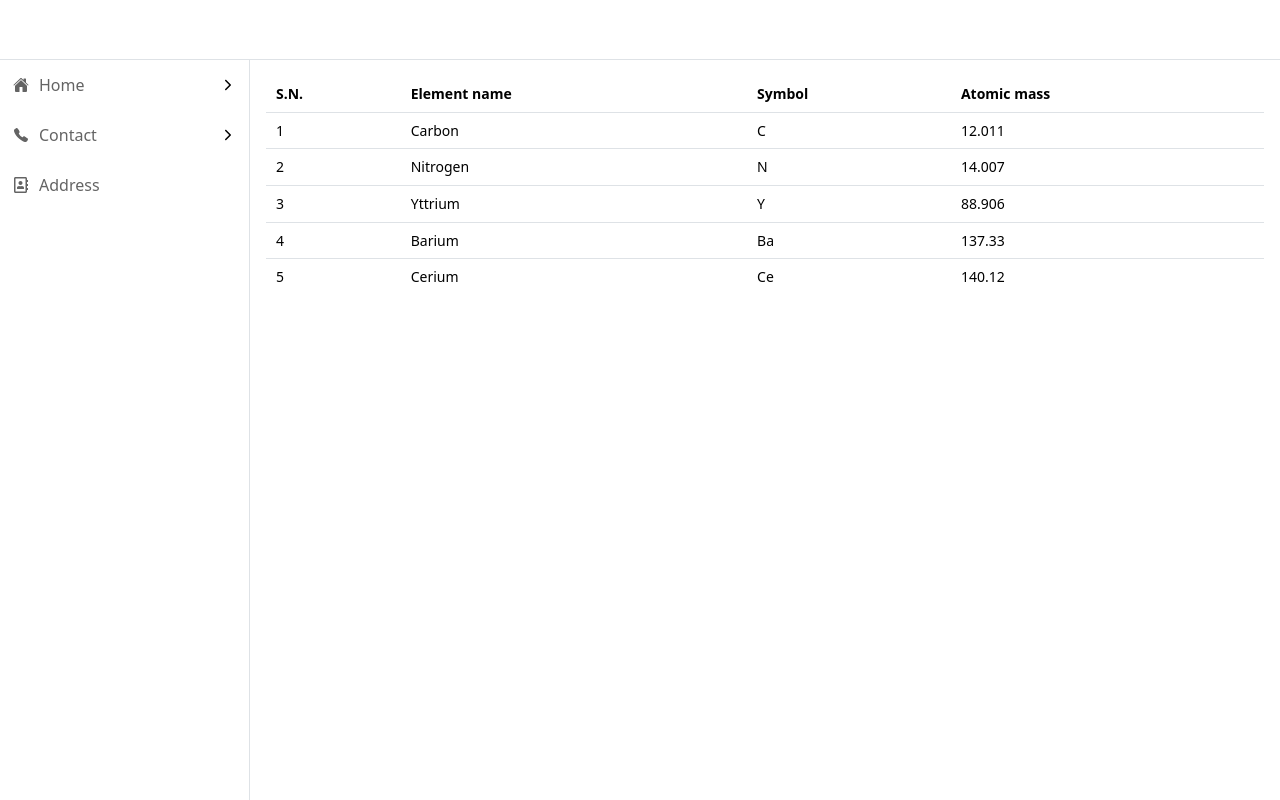
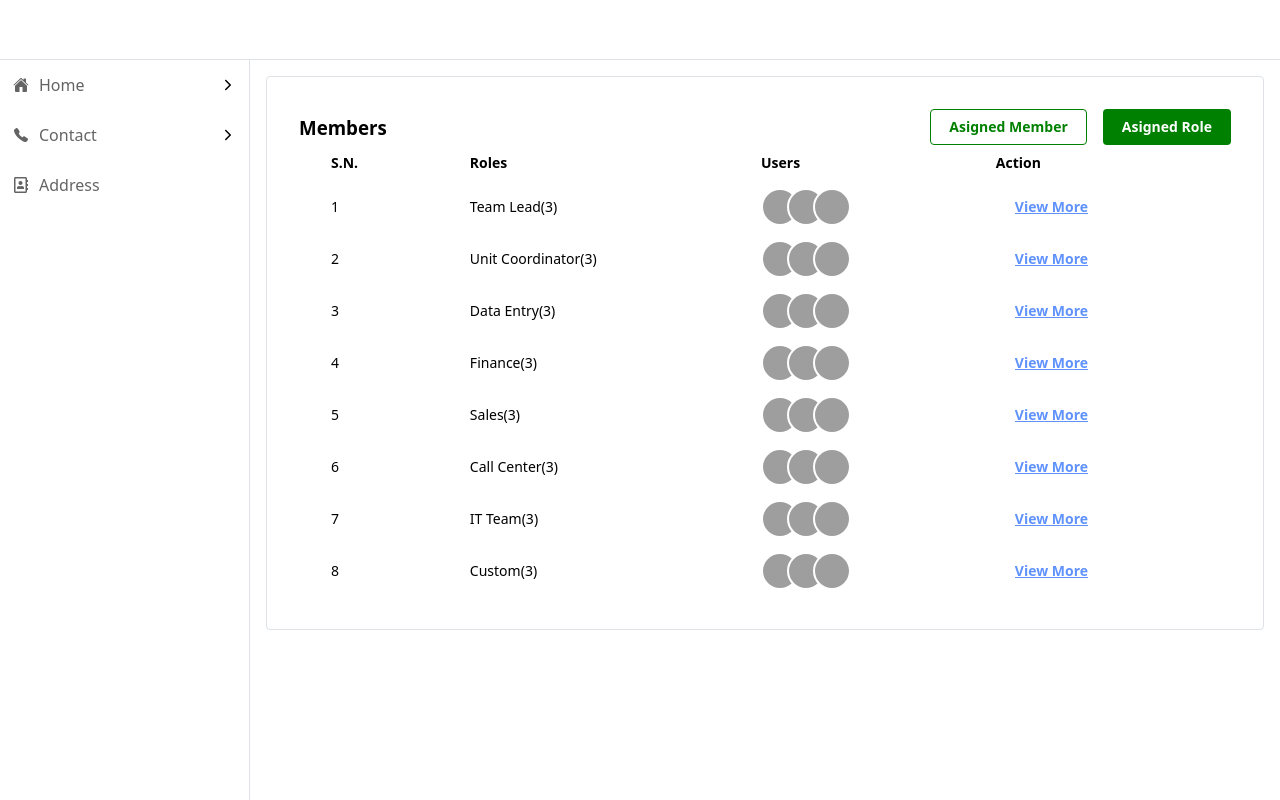
Before and after one commit to aayushhh44/HealthCamp, a React (Vite) app: page /dashboard/role in a window 1280 px wide. Built offline with nearby package versions, Linux system fonts and the light colour scheme; grey boxes are pictures that could not be loaded.

Commit message:
Add: RoleManagement section

```diff
--- a/src/config/theme.ts
+++ /dev/null
@@ -1,6 +0,0 @@
-const themeSetting = {
-    primaryColor: "#6092FE",
-    secondColor: "#FFFFFF",
-    accentColor: "#4CAF50"
-}
-export default themeSetting;
--- a/src/main.tsx
+++ b/src/main.tsx
@@ -4,11 +4,14 @@ import App from "./App.tsx";
 import "./index.css";
 import { BrowserRouter } from "react-router-dom";
 import { MantineProvider } from "@mantine/core";
-import theme from "./theme";
+import theme from "./theme/index.ts";
 
 ReactDOM.createRoot(document.getElementById("root")!).render(
   <React.StrictMode>
-    <MantineProvider theme={theme}>
+    <MantineProvider
+      // @ts-ignore
+      theme={theme}
+    >
       <BrowserRouter>
         <App />
       </BrowserRouter>
--- a/src/pages/dashboard/RoleManagement/RoleManagement.tsx
+++ b/src/pages/dashboard/RoleManagement/RoleManagement.tsx
@@ -1,38 +1,222 @@
-import { Box, Table } from "@mantine/core";
+import { Box, Button, Group, Paper, Table, useMantineTheme } from "@mantine/core";
+import { Avatar, Tooltip } from "@mantine/core";
+import theme from "../../../theme";
 
 const elements = [
-    { sn: 1, mass: 12.011, symbol: 'C', name: 'Carbon' },
-    { sn: 2, mass: 14.007, symbol: 'N', name: 'Nitrogen' },
-    { sn: 3, mass: 88.906, symbol: 'Y', name: 'Yttrium' },
-    { sn: 4, mass: 137.33, symbol: 'Ba', name: 'Barium' },
-    { sn: 5, mass: 140.12, symbol: 'Ce', name: 'Cerium' },
+    {
+        sn: 1,
+        Roles: "Team Lead",
+        user: [
+            {
+            id: 1,
+            name: "Aayush",
+            img: "..."
+        },
+
+        {
+            id: 2,
+            name: "Rahul",
+            img: "..."
+        }, {
+            id: 3,
+            name: "Sita",
+            img: "https://wallpapers.com/images/hd/portrait-of-woman-with-random-people-5wu04gyr7p6p0i5c.jpg"
+        }
+        ]
+    },{
+        sn: 2,
+        Roles: "Unit Coordinator",
+        user: [
+            {
+            id: 1,
+            name: "Aayush",
+            img: "..."
+        },
+
+        {
+            id: 2,
+            name: "Rahul",
+            img: "..."
+        }, {
+            id: 3,
+            name: "Sita",
+            img: "https://wallpapers.com/images/hd/portrait-of-woman-with-random-people-5wu04gyr7p6p0i5c.jpg"
+        }
+        ]
+    },{
+        sn: 3,
+        Roles: "Data Entry",
+        user: [
+            {
+            id: 1,
+            name: "Aayush",
+            img: "..."
+        },
+
+        {
+            id: 2,
+            name: "Rahul",
+            img: "..."
+        }, {
+            id: 3,
+            name: "Sita",
+            img: "https://wallpapers.com/images/hd/portrait-of-woman-with-random-people-5wu04gyr7p6p0i5c.jpg"
+        }
+        ]
+    },{
+        sn: 4,
+        Roles: "Finance",
+        user: [
+            {
+            id: 1,
+            name: "Aayush",
+            img: "..."
+        },
+
+        {
+            id: 2,
+            name: "Rahul",
+            img: "..."
+        }, {
+            id: 3,
+            name: "Sita",
+            img: "https://wallpapers.com/images/hd/portrait-of-woman-with-random-people-5wu04gyr7p6p0i5c.jpg"
+        }
+        ]
+    },{
+        sn: 5,
+        Roles: "Sales",
+        user: [
+            {
+            id: 1,
+            name: "Aayush",
+            img: "..."
+        },
+
+        {
+            id: 2,
+            name: "Rahul",
+            img: "..."
+        }, {
+            id: 3,
+            name: "Sita",
+            img: "https://wallpapers.com/images/hd/portrait-of-woman-with-random-people-5wu04gyr7p6p0i5c.jpg"
+        }
+        ]
+    }
+    ,{
+        sn: 6,
+        Roles: "Call Center",
+        user: [
+            {
+            id: 1,
+            name: "Aayush",
+            img: "..."
+        },
+
+        {
+            id: 2,
+            name: "Rahul",
+            img: "..."
+        }, {
+            id: 3,
+            name: "Sita",
+            img: "https://wallpapers.com/images/hd/portrait-of-woman-with-random-people-5wu04gyr7p6p0i5c.jpg"
+        }
+        ]
+    }
+    ,{
+        sn: 7,
+        Roles: "IT Team",
+        user: [
+            {
+            id: 1,
+            name: "Aayush",
+            img: "..."
+        },
+
+        {
+            id: 2,
+            name: "Rahul",
+            img: "..."
+        }, {
+            id: 3,
+            name: "Sita",
+            img: "https://wallpapers.com/images/hd/portrait-of-woman-with-random-people-5wu04gyr7p6p0i5c.jpg"
+        }
+        ]
+    }
+    ,{
+        sn: 8,
+        Roles: "Custom",
+        user: [
+            {
+            id: 1,
+            name: "Aayush",
+            img: "..."
+        },
+
+        {
+            id: 2,
+            name: "Rahul",
+            img: "..."
+        }, {
+            id: 3,
+            name: "Sita",
+            img: "https://wallpapers.com/images/hd/portrait-of-woman-with-random-people-5wu04gyr7p6p0i5c.jpg"
+        }
+        ]
+    }
 ];
 
 const RoleManagement = () => {
+
     const rows = elements.map((element) => (
-        <Table.Tr key={element.name}>
+        <Table.Tr key={element.sn}>
             <Table.Td>{element.sn}</Table.Td>
-          <Table.Td>{element.name}</Table.Td>
-          <Table.Td>{element.symbol}</Table.Td>
-          <Table.Td>{element.mass}</Table.Td>
+            <Table.Td>{`${element.Roles}(${element.user.length})`}</Table.Td>
+            <Table.Td>
+                <Tooltip.Group openDelay={300} closeDelay={100}>
+                    <Avatar.Group spacing="sm">
+                        {element.user.map((item) => {
+                            return (
+                                <Tooltip label={item.name} withArrow>
+                                    <Avatar src={item.img} radius="xl" />
+                                </Tooltip>
+                            )
+                        })}
+                    </Avatar.Group>
+                </Tooltip.Group>
+            </Table.Td>
+            <Table.Td><Button variant="transparent"><u>View More</u></Button></Table.Td>
         </Table.Tr>
     ));
 
 
     return (
-    <Box>
-    <Table>
+
+        <Paper withBorder p="xl">
+        {/* <Box my="xl" p="lg"> */}
+            <Group justify="space-between">
+                <h3>Members</h3>
+                <Group>
+                    <Button variant="outline" color="green-color.0">Asigned Member</Button>
+                    <Button color="green-color.0">Asigned Role</Button>
+                </Group>
+            </Group>
+            <Table horizontalSpacing="xl" withRowBorders={false}>
                 <Table.Thead>
                     <Table.Tr>
                         <Table.Th>S.N.</Table.Th>
-          <Table.Th>Element name</Table.Th>
-          <Table.Th>Symbol</Table.Th>
-          <Table.Th>Atomic mass</Table.Th>
+                        <Table.Th>Roles</Table.Th>
+                        <Table.Th>Users</Table.Th>
+                        <Table.Th>Action</Table.Th>
                     </Table.Tr>
                 </Table.Thead>
                 <Table.Tbody>{rows}</Table.Tbody>
             </Table>
-    </Box>
+        {/* </Box> */}
+        </Paper>
     )
 }
 
--- a/src/theme/index.ts
+++ b/src/theme/index.ts
@@ -1,5 +1,10 @@
 
 const theme = {
+    primaryColor: "primary-blue",
+    colors: {
+        "green-color": ["green",'#5FCCDB', '#44CADC', '#2AC9DE', '#1AC2D9', '#11B7CD', '#09ADC3', '#0E99AC', '#128797', '#147885'],
+        "primary-blue": ['#6092FE','#6092FE', '#6092FE', '#6092FE', '#6092FE', '#6092FE', '#6092FE', '#6092FE', '#6092FE', '#6092FE']
+    },
     breakpoints: {
         xs: "0",
         sm: "576",
```
Lines whose indentation alone changed are shown as unchanged.
